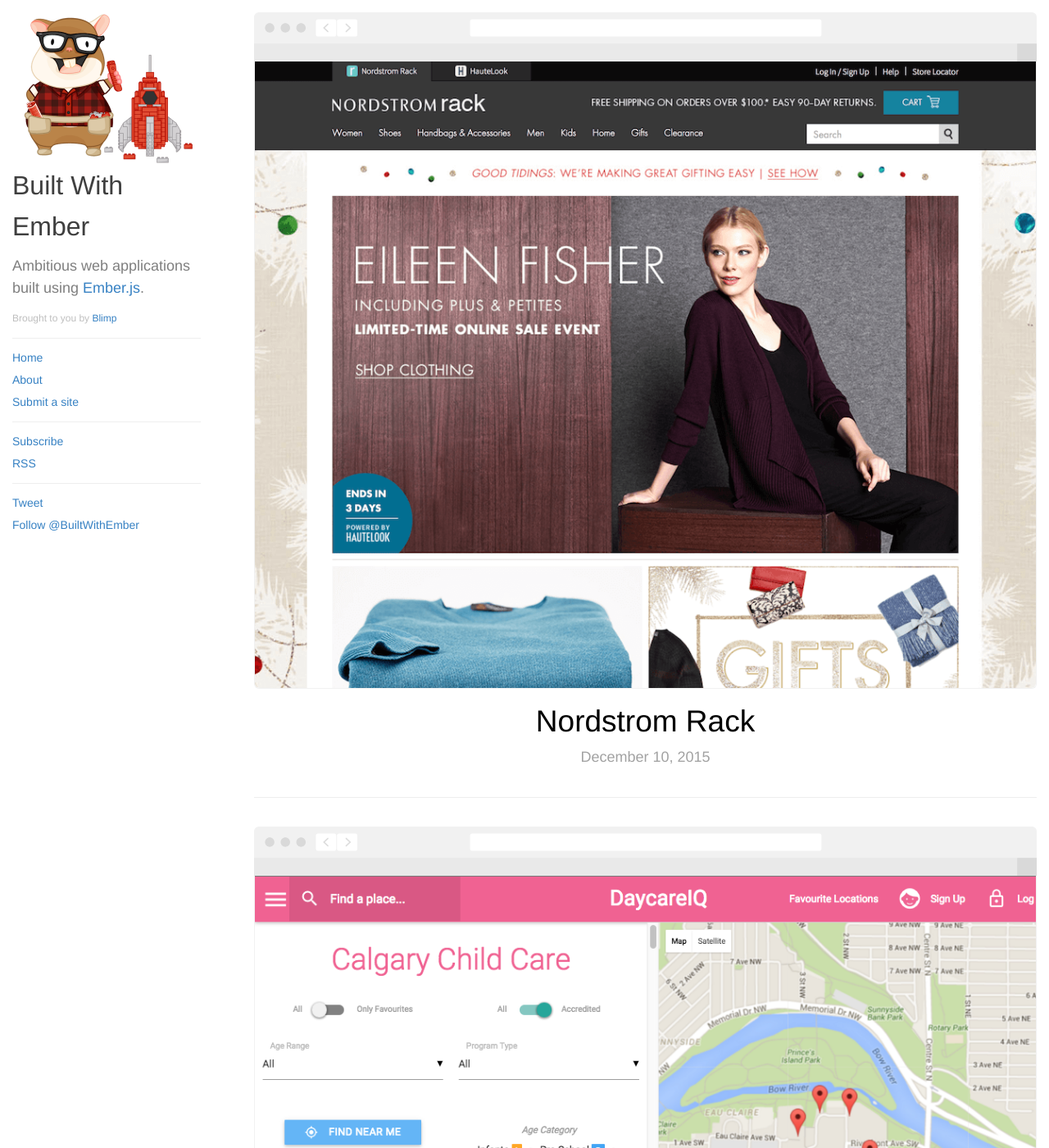
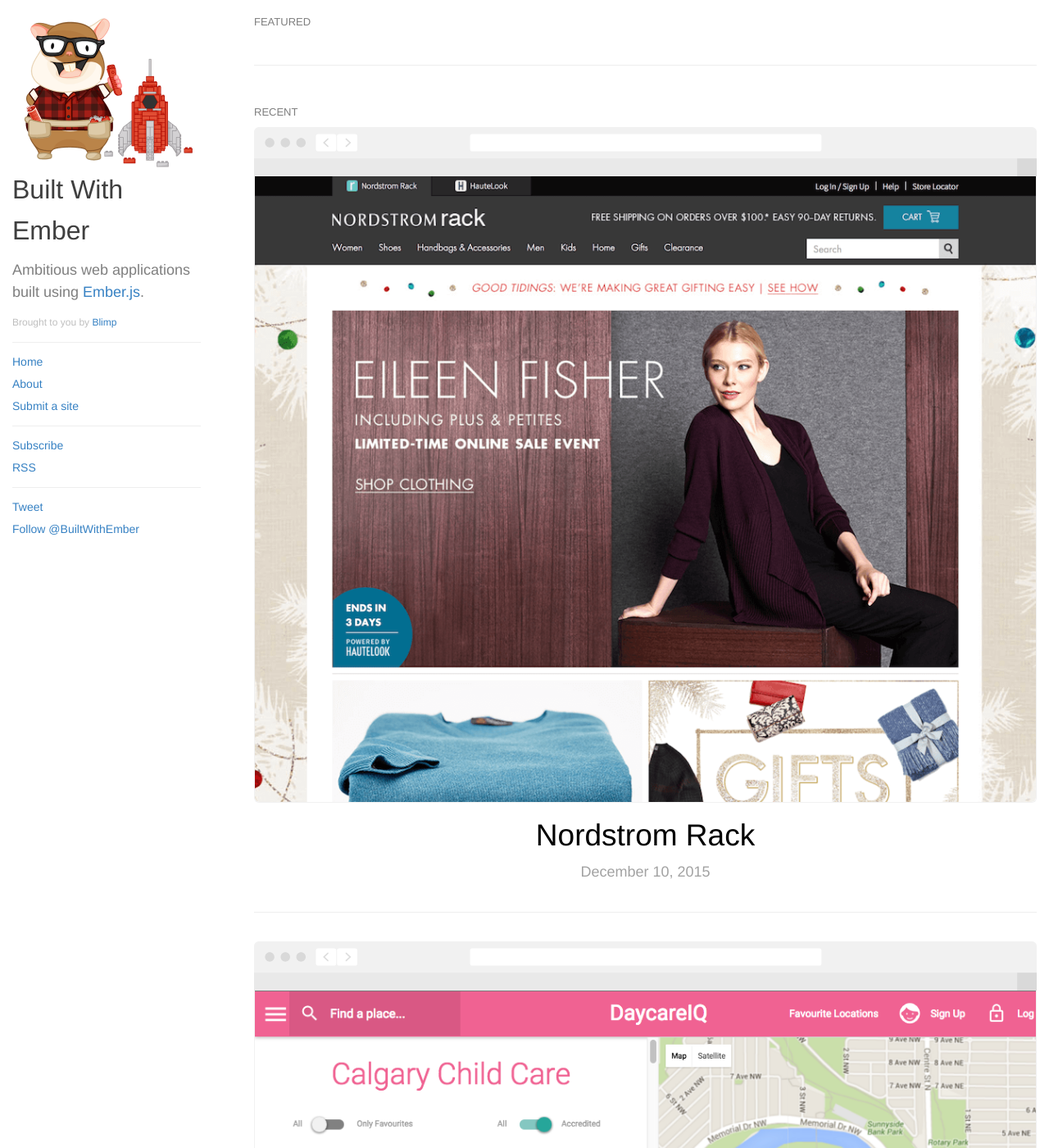
Before and after one commit to blimpio/built-with-ember, a Jekyll site: the page built from index.html, in a window 1280 px wide and 1400 px high. Shown: the whole window at 82% size. Built offline with Jekyll 4.4.1, drawn with Linux system fonts in a browser that asks for light colours; the list of posts is cut into pages by our own code; comment, search, counter and statistics services are not loaded.

Commit message:
add a featured section on top of the home page

```diff
--- a/css/main.css
+++ b/css/main.css
@@ -53,6 +53,12 @@
   color: #7f7f7f;
 }
 
+.section-title {
+  font-size: 13px;
+  color: #7f7f7f;
+  text-transform: uppercase;
+}
+
 .byline {
   font-size: 12px;
   color: #bfbfbf;
@@ -74,7 +80,7 @@
   text-decoration: none;
 }
 
-.posts {
+.posts, .featured-posts {
   max-width: 955px;
 }
 
@@ -201,6 +207,38 @@
   border-bottom-right-radius: 6px;
 }
 
+
+/************/
+/* Featured */
+/************/
+.featured-posts {
+  display: block;
+  margin-bottom: 50px;
+  padding-bottom: 25px;
+  overflow-x: scroll;
+  line-height: normal;
+  border-bottom: 1px solid #eee;
+}
+.featured-posts * { white-space: normal; }
+
+.featured-posts .posts { white-space: nowrap; }
+.featured-posts .posts > li {
+  display: inline-block;
+  vertical-align: top;
+  max-width: 225px;
+  padding: 0;
+  margin: 0 10px 0 0;
+  border-bottom: none;
+}
+.featured-posts .posts > li:nth-last-child { margin-right: 0; }
+
+.featured-posts .post-description { margin-top: 10px; }
+.featured-posts .post-description-title { font-size: 16px; }
+.featured-posts .post-description-date { font-size: 12px; }
+
+
+
+
 /* xs */
 @media (min-width: 0px) and (max-width: 767px) {
   .main-sidebar {
--- a/index.html
+++ b/index.html
@@ -3,7 +3,25 @@
 title: Home
 ---
 
+<h2 class="section-title">Featured</h2>
+<div class="featured-posts">
+  <ul class="posts list-unstyled">
+    {% for post in site.categories.featured %}
+      <li>
+        {% assign item = post %}
+        {% include screenshot.html %}
+        </a>
+        <div class="post-description">
+          <h3 class="post-description-title"><a href="{{ post.url }}" class="post-description-link">{{ post.title }}</a></h3>
+          <p class="post-description-date">{{ post.date | date: "%B %-d, %Y" }}</p>
+        </div>
+      </li>
+    {% endfor %}
+  </ul>
+</div>
+
 <div id="home">
+  <h2 class="section-title">Recent</h2>
   <ul class="posts list-unstyled">
     {% for post in paginator.posts %}
       <li>
```
